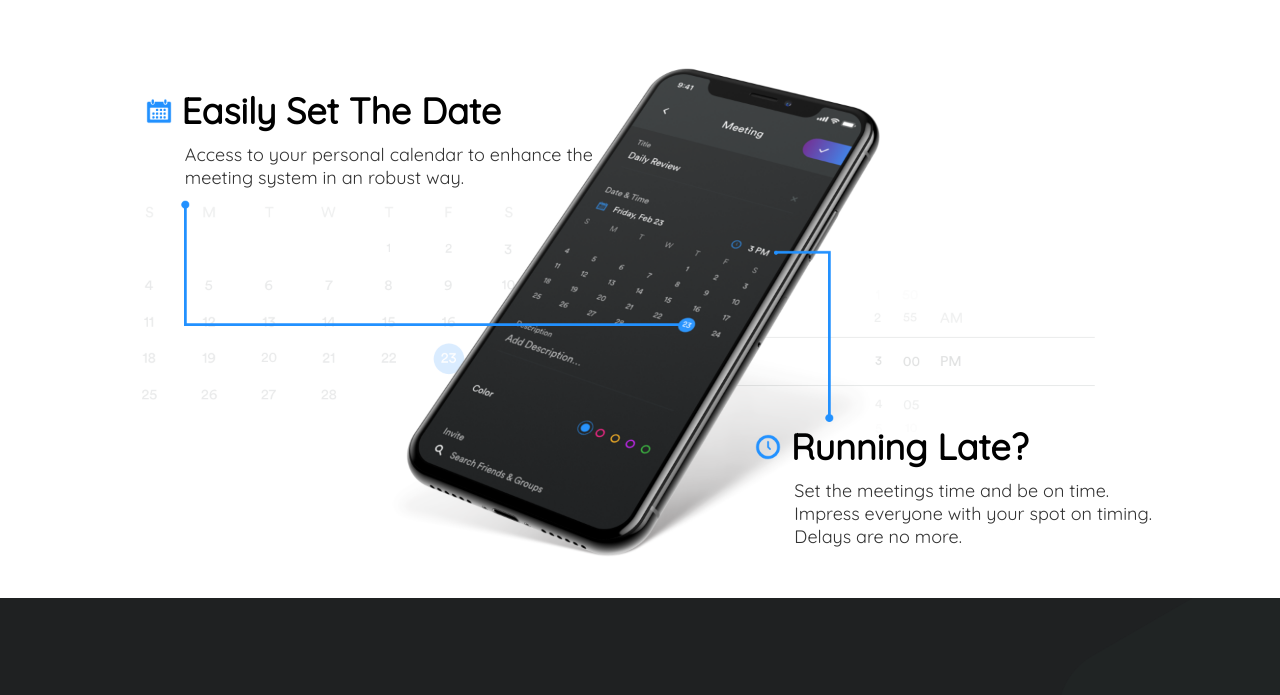
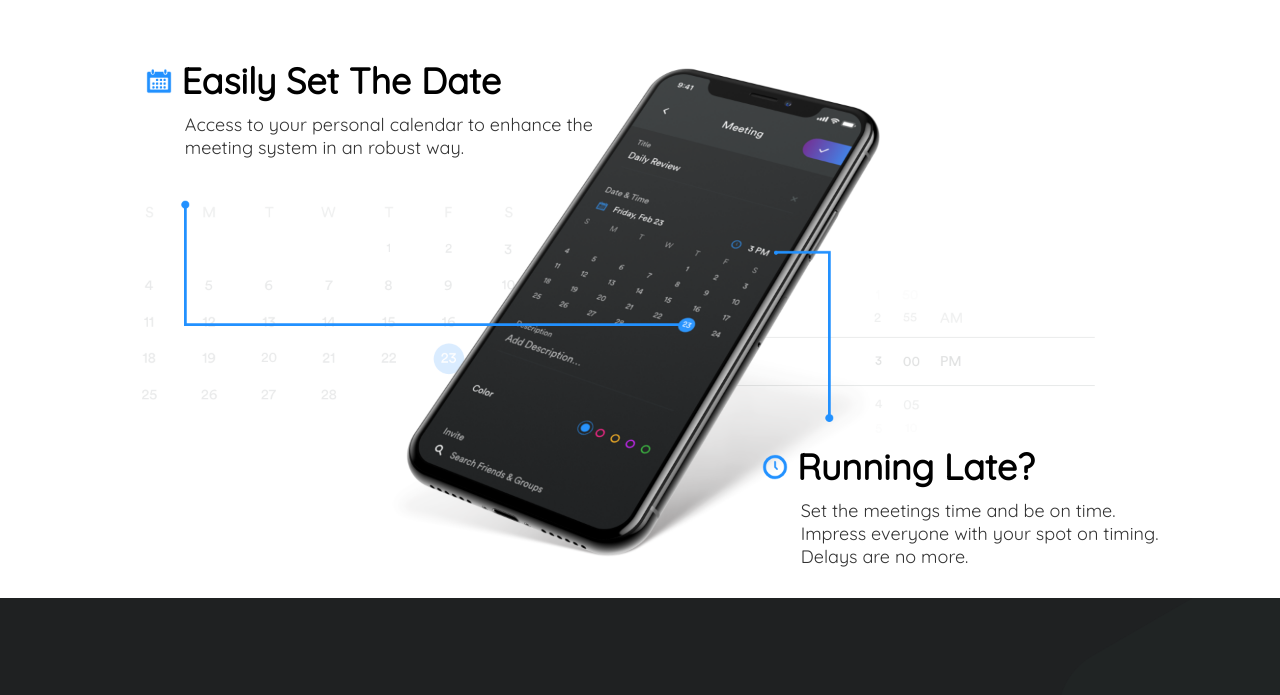
Before and after one commit to TheEngineer0096/AppWebsite, a plain HTML site: page index.html in a window 1280 px wide. Shown: the part 791-1486 px from the top of the page. Drawn offline with Linux system fonts and the light colour scheme.

Commit message:
Update main.css

```diff
--- a/main.css
+++ b/main.css
@@ -155,14 +155,14 @@ flex: 0 0 45%;
 
 .date {
 	position: absolute;
-	top: 90px;
+	top: 60px;
 	left: 11%;
 }
 
 .time {
 	position: absolute;
-	bottom: 30px;
-	right: 10%;
+	bottom: 10px;
+	right: 9.5%;
 }
 
 
```
